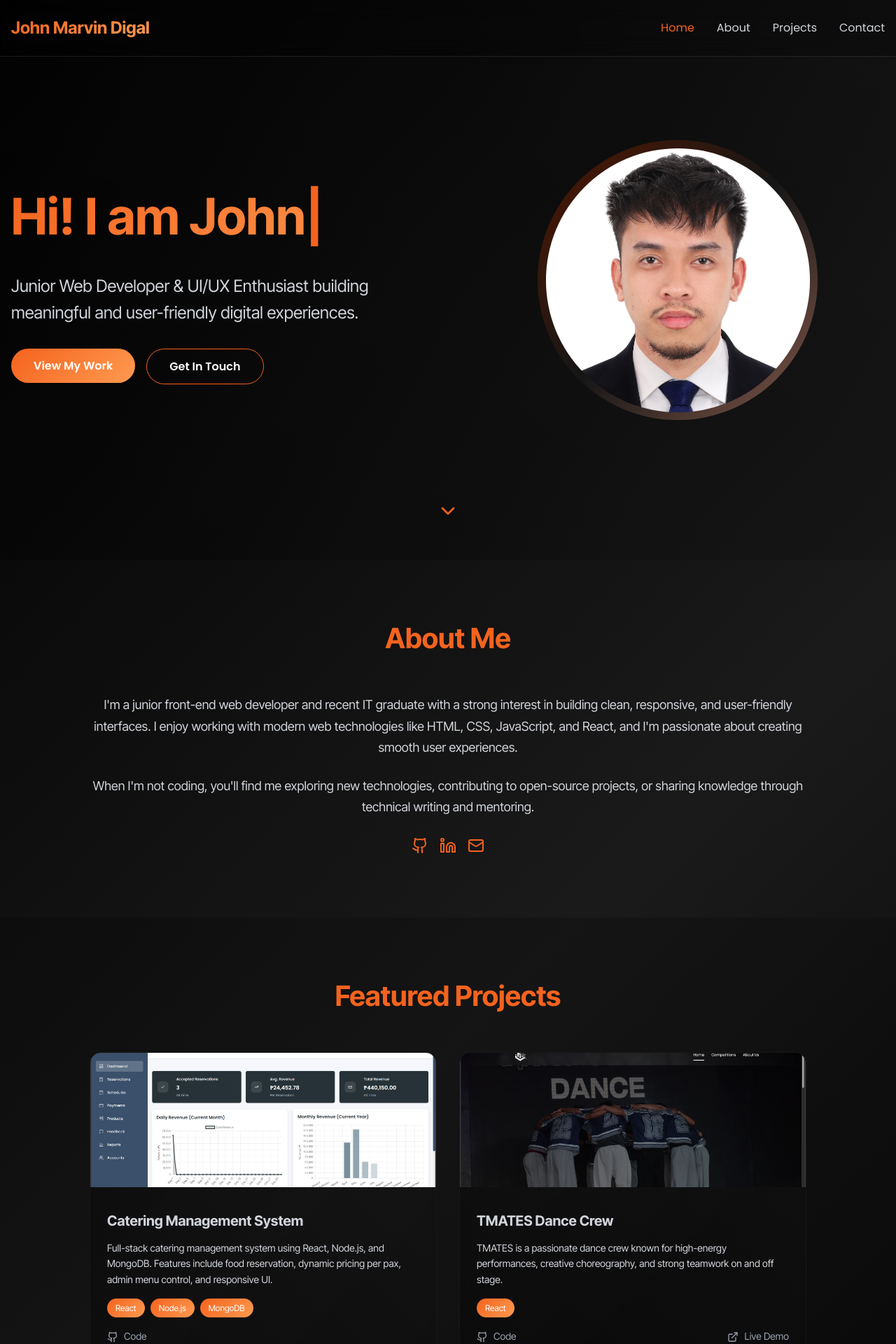
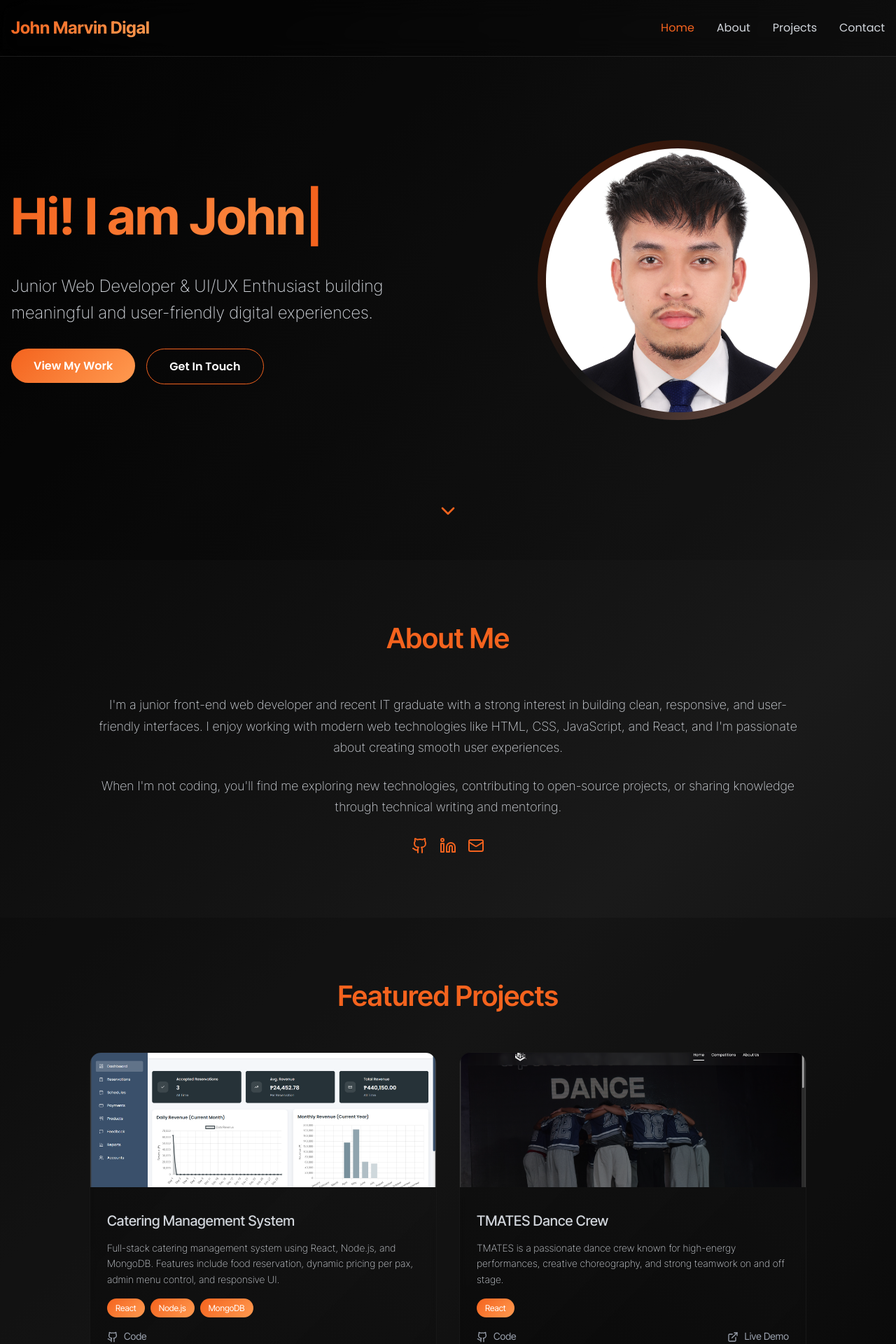
Before and after one commit to mrvndgl/myportfolio, a React (Vite) app in the folder frontend/: page / in a window 1280 px wide. Shown: the top 1920 px of the page at 70% size. Built offline with nearby package versions, Linux system fonts and the light colour scheme.

Commit message:
Some font changes

```diff
--- a/frontend/src/Portfolio.css
+++ b/frontend/src/Portfolio.css
@@ -424,7 +424,7 @@ html {
 
 .section-title {
   font-size: 2.5rem;
-  font-weight: bold;
+  font-weight: 600;
   text-align: center;
   margin-bottom: 3rem;
   color: #F4631E;
@@ -449,6 +449,7 @@ html {
 
 .about-text p {
   font-size: 1.125rem;
+  font-weight: 200;
   color: #d1d5db;
   line-height: 1.7;
 }
@@ -528,7 +529,7 @@ html {
 
 .project-content h3 {
   font-size: 1.25rem;
-  font-weight: bold;
+  font-weight: 500;
   color: #d1d5db;
   margin-bottom: 0.75rem;
 }
@@ -538,6 +539,7 @@ html {
   font-size: 0.875rem;
   line-height: 1.6;
   margin-bottom: 1rem;
+  font-weight: 200;
 }
 
 .tech-tags {
@@ -638,6 +640,7 @@ html {
 
 .contact-description {
   font-size: 1.25rem;
+  font-weight: 200;
   color: #d1d5db;
   margin-bottom: 3rem;
   max-width: 55rem;
@@ -656,6 +659,7 @@ html {
 .footer {
   padding: 2rem 0;
   text-align: center;
+  font-weight: 200;
   color: #9ca3af;
   border-top: 1px solid rgba(255, 255, 255, 0.1);
 }
@@ -673,6 +677,7 @@ html {
 
   .hero-subtitle {
     font-size: 1.5rem;
+    font-weight: 200;
   }
 }
 
```
